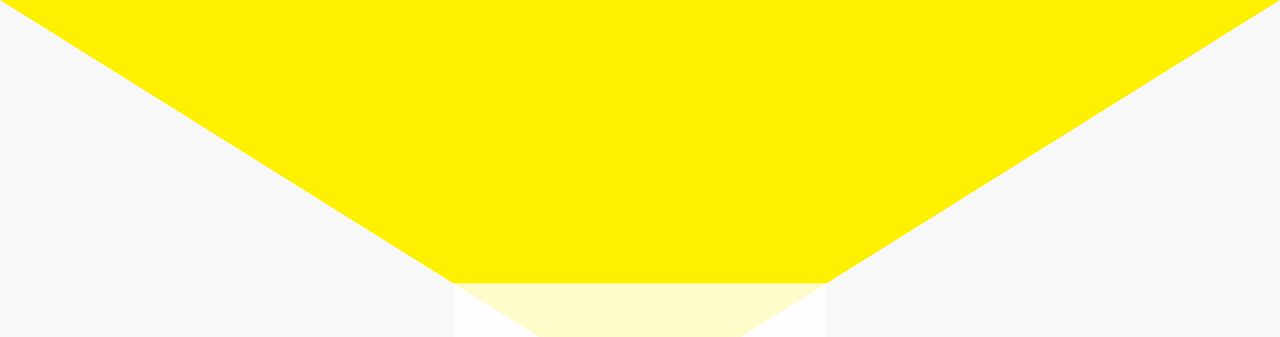
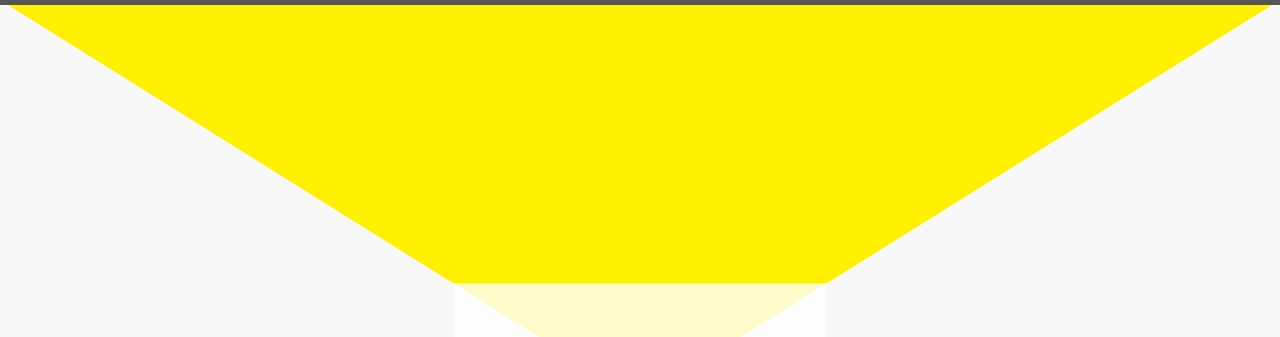
Before and after one commit to jong-jang/3d_wall, a plain HTML site: page index.html in a window 1280 px wide. Shown: the top 337 px of the page. Drawn offline with Linux system fonts and the light colour scheme.

Commit message:
progressbar 스타일 추가

```diff
--- a/css/style.css
+++ b/css/style.css
@@ -67,3 +67,17 @@ body {
 .wall-title {
 	font-size: 5rem;
 }
+.progress-bar-con {
+	position: fixed;
+	z-index: 100;
+	left: 0;
+	top: 0;
+	width: 100vw;
+	height: 5px;
+	background: #555;
+}
+.progress-bar {
+	width: 0%;
+	height: 100%;
+	background: #00a8ff;
+}
```
